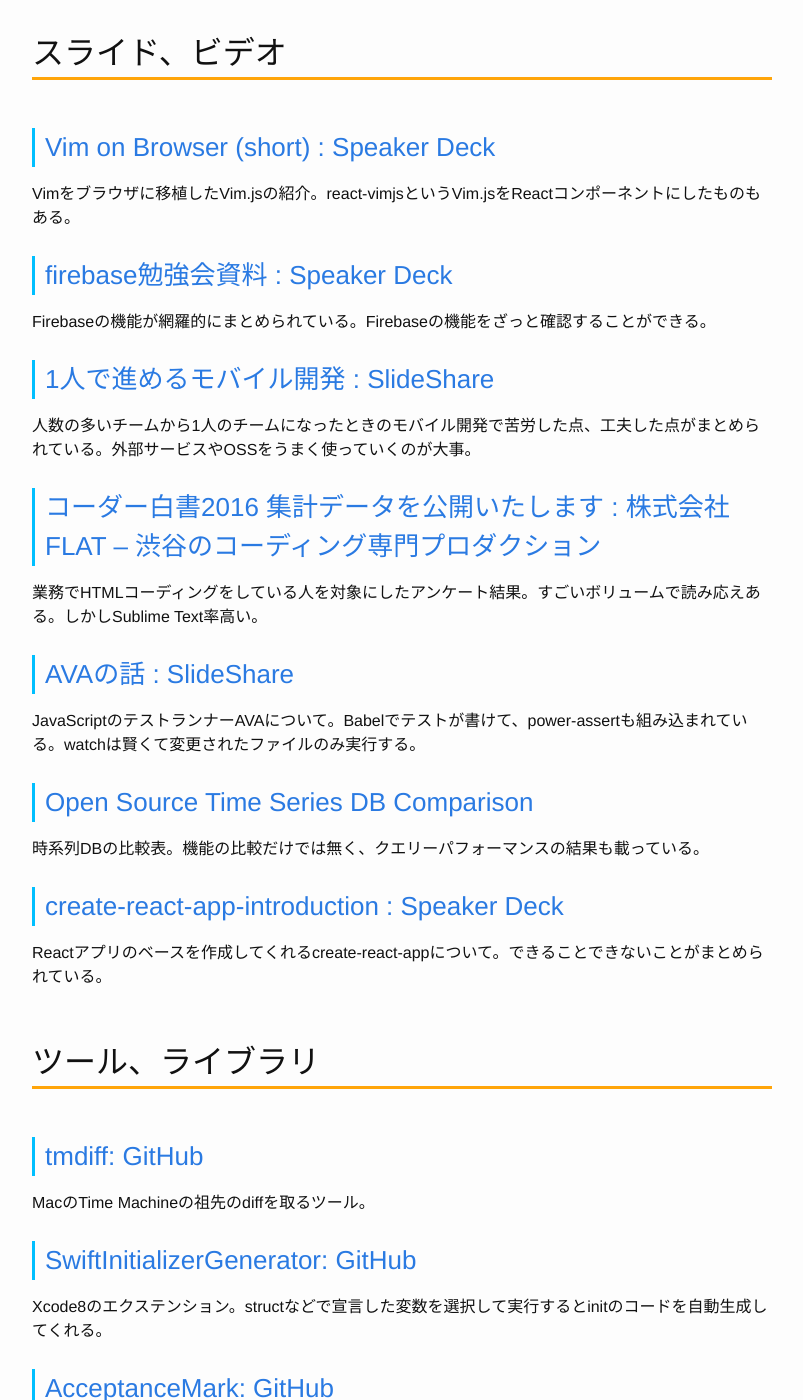
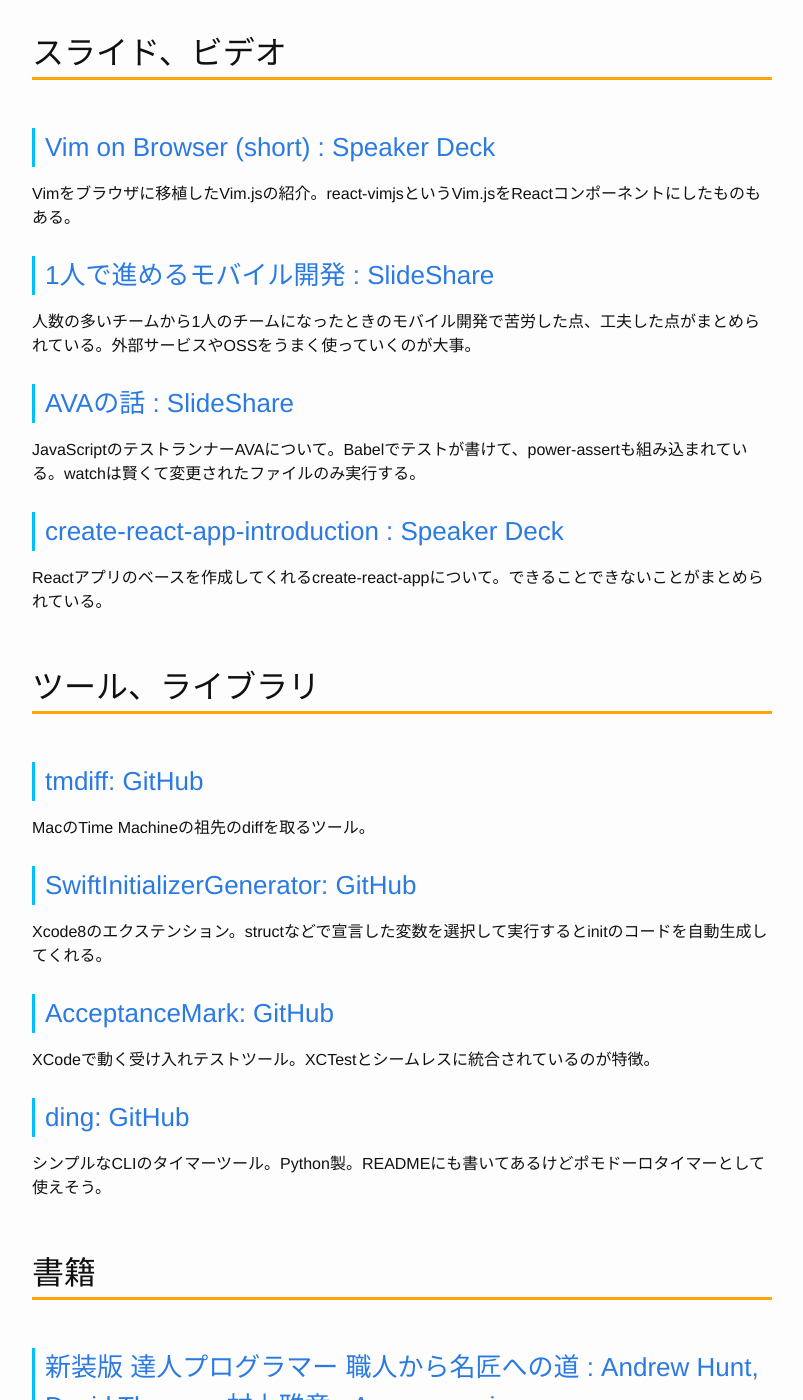
Before and after one commit to Gather-Tech/Gather-Tech.github.io, a Jekyll site: the page built from _posts/2016/2016-10-10-Gather15.md, in a window 1280 px wide and 1400 px high, scrolled down 2799 px. Shown: the whole window, without its empty margins (238-1041 px from the left). Built offline with Jekyll 4.4.1, drawn with Linux system fonts in a browser that asks for light colours; some of the changed text lies outside the part shown.

Commit message:
記事を減らした

```diff
--- a/_posts/2016/2016-10-10-Gather15.md
+++ b/_posts/2016/2016-10-10-Gather15.md
@@ -69,25 +69,13 @@
 
 Vimをブラウザに移植したVim.jsの紹介。react-vimjsというVim.jsをReactコンポーネントにしたものもある。
 
-### [firebase勉強会資料 : Speaker Deck](https://speakerdeck.com/gupuru/firebasemian-qiang-hui-zi-liao)
-
-Firebaseの機能が網羅的にまとめられている。Firebaseの機能をざっと確認することができる。
-
 ### [1人で進めるモバイル開発 : SlideShare](http://www.slideshare.net/kenjhaneda/ss-66621373)
 
 人数の多いチームから1人のチームになったときのモバイル開発で苦労した点、工夫した点がまとめられている。外部サービスやOSSをうまく使っていくのが大事。
 
-### [コーダー白書2016 集計データを公開いたします : 株式会社FLAT – 渋谷のコーディング専門プロダクション](http://wd-flat.com/blog/internet/enquete2016/)
-
-業務でHTMLコーディングをしている人を対象にしたアンケート結果。すごいボリュームで読み応えある。しかしSublime Text率高い。
-
 ### [AVAの話 : SlideShare](http://www.slideshare.net/hiroyukianai/ava-66831172)
 
 JavaScriptのテストランナーAVAについて。Babelでテストが書けて、power-assertも組み込まれている。watchは賢くて変更されたファイルのみ実行する。
-
-### [Open Source Time Series DB Comparison](https://docs.google.com/spreadsheets/d/1sMQe9oOKhMhIVw9WmuCEWdPtAoccJ4a-IuZv4fXDHxM/pubhtml)
-
-時系列DBの比較表。機能の比較だけでは無く、クエリーパフォーマンスの結果も載っている。
 
 ### [create-react-app-introduction : Speaker Deck](https://speakerdeck.com/adwd/create-react-app-introduction)
 
@@ -110,10 +98,6 @@
 ### [ding: GitHub](https://github.com/liviu-/ding)
 
 シンプルなCLIのタイマーツール。Python製。READMEにも書いてあるけどポモドーロタイマーとして使えそう。
-
-### [cypht: GitHub](https://github.com/jasonmunro/cypht)
-
-オープンソースのWebメールアプリ。PHP製。
 
 ## 書籍
 
```
